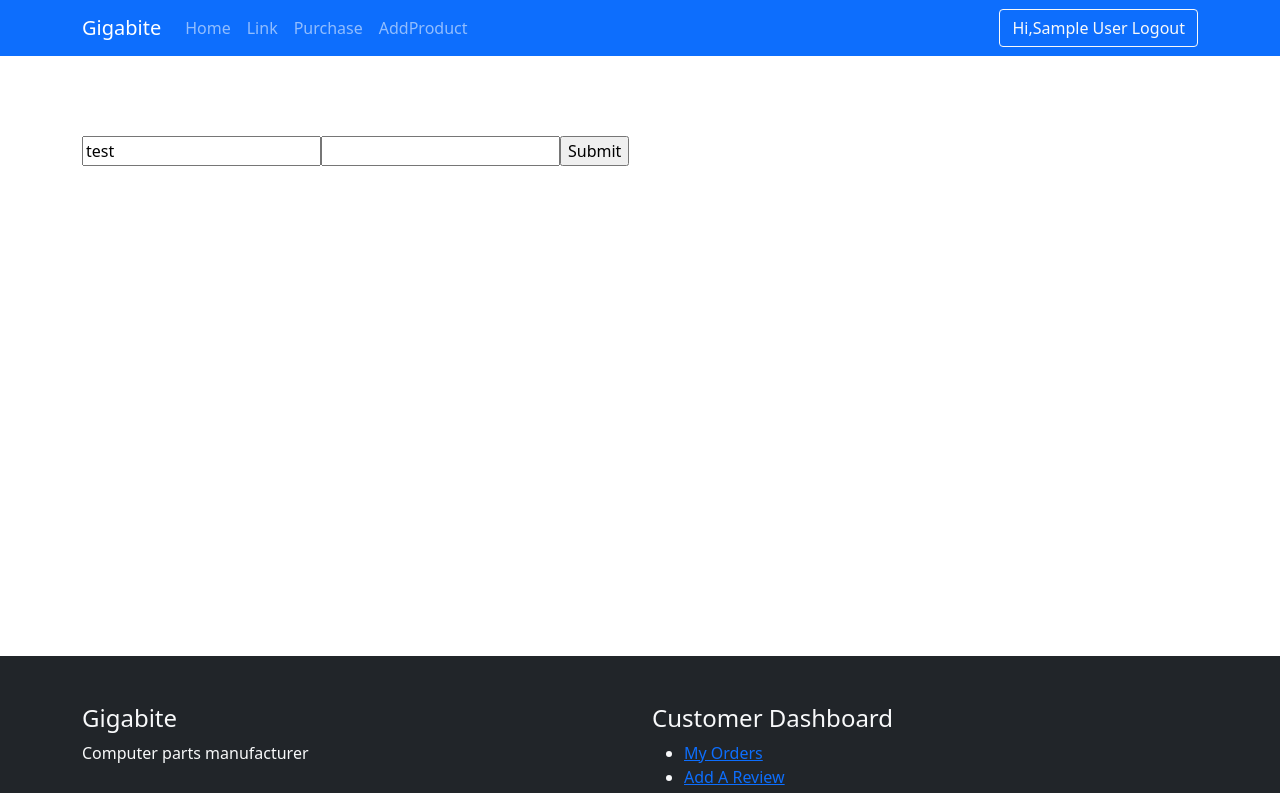
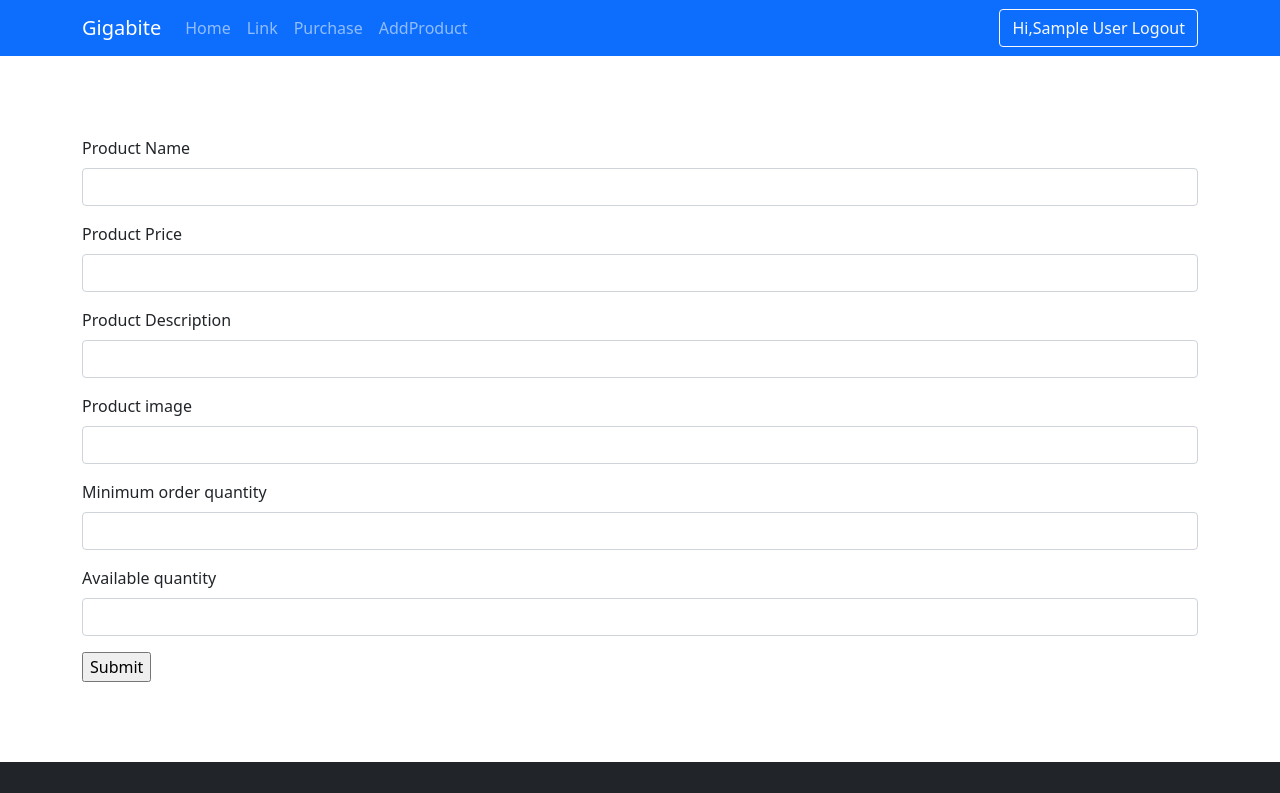
Before and after one commit to suzonkhan/computer-parts-manufacturer-client, a React (Create React App) app: page /add-product in a window 1280 px wide. Shown: the top 793 px of the page. Built offline with nearby package versions, Linux system fonts and the light colour scheme; no server answers; sample sign-in values are in the browser's storage.

Commit message:
Added and view product

```diff
--- a/package.json
+++ b/package.json
@@ -7,6 +7,7 @@
     "@testing-library/react": "^13.2.0",
     "@testing-library/user-event": "^13.5.0",
     "autoprefixer": "10.4.5",
+    "axios": "^0.27.2",
     "bootstrap": "^5.1.3",
     "firebase": "^9.8.1",
     "react": "^18.1.0",
@@ -16,6 +17,7 @@
     "react-hook-form": "^7.31.2",
     "react-router-dom": "^6.3.0",
     "react-scripts": "5.0.1",
+    "react-toastify": "^9.0.1",
     "web-vitals": "^2.1.4"
   },
   "scripts": {
--- a/src/App.css
+++ b/src/App.css
@@ -8,3 +8,7 @@
 .block-section{
   padding: 50px 0;
 }
+img{
+  max-width: 100%;
+  height: auto;
+}
--- a/src/App.js
+++ b/src/App.js
@@ -11,6 +11,8 @@ import Registration from './pages/Registration/Registration';
 import Purchase from './pages/Purchase/Purchase';
 import RequireAuth from './shared/RequireAuth';
 import AddProduct from './pages/Dashboard/AddProduct/AddProduct';
+import { ToastContainer } from 'react-toastify';
+import 'react-toastify/dist/ReactToastify.css';
 
 function App() {
   return (
@@ -19,13 +21,14 @@ function App() {
        <Routes>
         <Route path="/" element={<Home />} />
         <Route path="about" element={<About />} />
-        <Route path="purchase" element={<RequireAuth><Purchase /></RequireAuth>} />
+        <Route path="purchase/:id" element={<RequireAuth><Purchase /></RequireAuth>} />
         <Route path="add-product" element={<RequireAuth><AddProduct /></RequireAuth>} />
         <Route path="login" element={<Login />} />
         <Route path="registration" element={<Registration />} />
         <Route path="*" element={<NotFound />} />
       </Routes>
       <Footer></Footer>
+      <ToastContainer />
     </div>
   );
 }
--- /dev/null
+++ b/src/Hooks/useProducts.js
@@ -0,0 +1,13 @@
+import { useEffect, useState } from "react";
+
+const useProducts = () => {
+    const axios = require('axios').default;
+    const [products, setProducts] = useState([]);
+    useEffect(()=>{
+        fetch('http://localhost:5000/products')
+        .then(res => res.json())
+        .then(data =>setProducts(data) )
+    },[])
+return [products, setProducts];
+}
+export default useProducts;
--- a/src/index.js
+++ b/src/index.js
@@ -5,6 +5,7 @@ import App from './App';
 import reportWebVitals from './reportWebVitals';
 import 'bootstrap/dist/css/bootstrap.min.css';
 import { BrowserRouter } from 'react-router-dom';
+
 
 const root = ReactDOM.createRoot(document.getElementById('root'));
 root.render(
--- a/src/pages/Dashboard/AddProduct/AddProduct.js
+++ b/src/pages/Dashboard/AddProduct/AddProduct.js
@@ -1,11 +1,22 @@
 import React from 'react';
-import { Col, Container, Row } from 'react-bootstrap';
+import { Col, Container, Form, Row } from 'react-bootstrap';
 import { useForm } from 'react-hook-form';
+import { toast } from 'react-toastify';
+const axios = require('axios').default;
 
 const AddProduct = () => {
     const { register, handleSubmit, watch, formState: { errors } } = useForm();
-    const onSubmit = data => {
+    const onSubmit = (data, event) => {
         console.log(data);
+        axios.post('http://localhost:5000/product', data)
+        .then(function (response) {
+          // console.log(response);
+          toast("Product added successfully!");
+          event.target.reset();
+        })
+        .catch(function (error) {
+          console.log(error);
+        });
     };
     return (
     <div className='page-block h-100 d-flex'>
@@ -13,13 +24,64 @@ const AddProduct = () => {
           <Row>
             <Col>
             <form onSubmit={handleSubmit(onSubmit)}>
-      {/* register your input into the hook by invoking the "register" function */}
-      <input defaultValue="test" {...register("example")} />
 
-      {/* include validation with required or other standard HTML validation rules */}
-      <input {...register("exampleRequired", { required: true })} />
-      {/* errors will return when field validation fails  */}
-      {errors.exampleRequired && <span>This field is required</span>}
+      <Form.Group className="mb-3" controlId="formBasicEmail">
+                  <Form.Label>Product Name</Form.Label>
+                  <input
+                    className="form-control"
+                    {...register("productName", {
+                      required: true,
+                     })}
+                  />
+     </Form.Group>
+
+
+     <Form.Group className="mb-3" controlId="formBasicEmail">
+                  <Form.Label>Product Price</Form.Label>
+                  <input
+                    className="form-control"
+                    {...register("productPrice", {
+                      required: true,
+                     })}
+                  />
+     </Form.Group>
+     <Form.Group className="mb-3" controlId="formBasicEmail">
+                  <Form.Label>Product Description</Form.Label>
+                  <input
+                    className="form-control"
+                    {...register("productDescription", {
+                      required: true,
+                     })}
+                  />
+     </Form.Group>
+     <Form.Group className="mb-3" controlId="formBasicEmail">
+                  <Form.Label>Product image</Form.Label>
+                  <input
+                    className="form-control"
+                    {...register("productPhoto", {
+                      required: true,
+                     })}
+                  />
+     </Form.Group>
+     <Form.Group className="mb-3" controlId="formBasicEmail">
+                  <Form.Label>Minimum order quantity</Form.Label>
+                  <input
+                    className="form-control"
+                    {...register("minimumQuantity", {
+                      required: true,
+                     })}
+                  />
+     </Form.Group>
+
+     <Form.Group className="mb-3" controlId="formBasicEmail">
+                  <Form.Label>Available quantity</Form.Label>
+                  <input
+                    className="form-control"
+                    {...register("availableQuantity", {
+                      required: true,
+                     })}
+                  />
+     </Form.Group>
 
       <input type="submit" />
     </form>
--- a/src/pages/Home/Home.js
+++ b/src/pages/Home/Home.js
@@ -1,7 +1,10 @@
 import React from "react";
 import { Col, Container, Row } from "react-bootstrap";
+import useProducts from "../../Hooks/useProducts";
 import banner from "../../images/banner.jpg";
+import Product from "./Product";
 const Home = () => {
+    const [products, setProducts] = useProducts();
   return (
     <div>
       <section className="block-section text-center">
@@ -16,6 +19,11 @@ const Home = () => {
               <h2>I am boot</h2>
             </Col>
           </Row>
+          <Row>
+          {products.slice(0, 6).map((product) => (
+            <Product key={product._id} product={product}></Product>
+          ))}
+        </Row>
         </Container>
       </section>
     </div>
--- /dev/null
+++ b/src/pages/Home/Product.js
@@ -0,0 +1,38 @@
+import React from 'react';
+import { Button, Col } from 'react-bootstrap';
+import { Link } from 'react-router-dom';
+
+const Product = ({product}) => {
+    const {_id, productName, productPhoto, productDescription, productPrice, availableQuantity, minimumQuantity} = product;
+    return (
+        <Col xs={12} sm={6} md={4}>
+            <div className="product-box">
+              <div className="product-img">
+                <img src={productPhoto} alt="" />
+              </div>
+              <div className="product-info">
+                <h3 className="product-name">{productName}</h3>
+                <p className="product-qty">Stock Quantity : {availableQuantity} </p>
+
+                <p className="product-desc">
+                  {productDescription}
+                </p>
+                <div className="d-flex justify-content-between">
+                  <div>
+                    <p className="product-price">Price: {productPrice} Taka</p>
+                  </div>
+                  <div>
+                  <p>Min Order: {minimumQuantity} </p>
+                  </div>
+                </div>
+                <div className="text-center">
+                  {/* <Button variant="info">Manage Stock</Button> */}
+                  <Link className='btn btn-info' to={`/purchase/${_id}`}>Purchase</Link>
+                </div>
+              </div>
+            </div>
+          </Col>
+    );
+};
+
+export default Product;
--- a/src/pages/Purchase/Purchase.js
+++ b/src/pages/Purchase/Purchase.js
@@ -1,11 +1,73 @@
-import React from 'react';
+import { Button } from "bootstrap";
+import React, { useEffect, useState } from "react";
+import { Col, Container, InputGroup, Row } from "react-bootstrap";
+import { Link, useParams } from "react-router-dom";
 
 const Purchase = () => {
-    return (
-        <div className='page-block'>
-            <h2>Hi</h2>
-        </div>
-    );
+  const axios = require("axios").default;
+  const { id } = useParams();
+  //   console.log(id);
+  const [product, setProduct] = useState({});
+  const {
+    _id,
+    productName,
+    productPhoto,
+    productDescription,
+    productPrice,
+    availableQuantity,
+    minimumQuantity,
+  } = product;
+  useEffect(() => {
+    axios.get(`http://localhost:5000/product/${id}`).then(function (response) {
+      setProduct(response.data);
+    });
+  }, []);
+  return (
+    <div className="page-block">
+      <Container>
+        <Row>
+          <Col xs={12} sm={12} md={6}>
+            <img src={productPhoto} alt="" />
+          </Col>
+          <Col xs={12} sm={12} md={6}>
+            <h2>{productName}</h2>
+            <p className="product-qty">Stock Quantity : {availableQuantity} </p>
+            <p>{productDescription}</p>
+            <h5>Price : {productPrice} Taka </h5>
+
+            <p className="product-qty">
+              Min Order Quantity : {minimumQuantity}{" "}
+            </p>
+            {/* <Button onClick={delivered}>Delivered</Button> */}
+            {/* <form className="add-stock-form" onSubmit={addStock}>
+              <InputGroup className="my-5">
+                <FormControl
+                  placeholder="Add stock"
+                  aria-label="Add stock"
+                  aria-describedby="basic-addon2"
+                  name="stock"
+                  type="number"
+                  required
+                />
+                <Button type="submit" variant="secondary" id="button-addon2">
+                  Add Stock
+                </Button>
+              </InputGroup>
+            </form> */}
+            <Link className="btn btn-info" to="/manage-inventories">
+              {" "}
+              Manage Inventories{" "}
+            </Link>
+          </Col>
+        </Row>
+        <Row>
+          <Col>
+
+          </Col>
+        </Row>
+      </Container>
+    </div>
+  );
 };
 
 export default Purchase;
```
Also changed, not shown: 1 other file (tests, documents, lock files or other folders).
